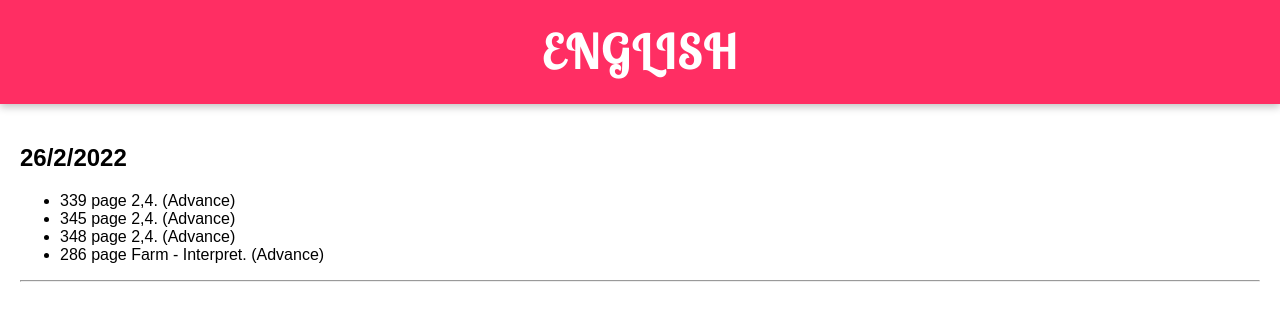
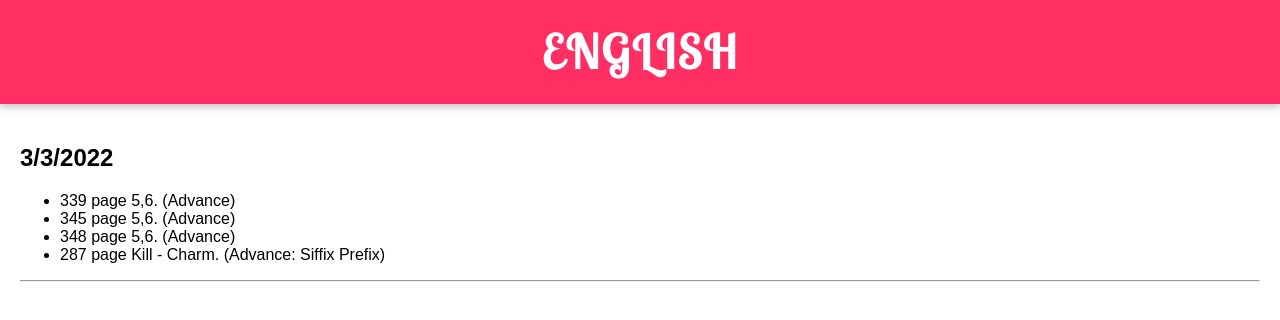
Before and after one commit to mdsiamss10/home-utor, a Next.js app: page /English in a window 1280 px wide. Shown: the top 320 px of the page. Built offline with nearby package versions, Linux system fonts and the light colour scheme; a web font is replaced by a local one.

Commit message:
Update English.js

```diff
--- a/pages/English.js
+++ b/pages/English.js
@@ -8,12 +8,12 @@ function English() {
       <div className={styles.box}>
 
         <div className={styles.hw_1}>
-          <h2>26/2/2022</h2>
+          <h2>3/3/2022</h2>
           <ul>
-            <li>339 page 2,4. (Advance)</li>
-            <li>345 page 2,4. (Advance)</li>
-            <li>348 page 2,4. (Advance)</li>
-            <li>286 page Farm - Interpret. (Advance)</li>
+            <li>339 page 5,6. (Advance)</li>
+            <li>345 page 5,6. (Advance)</li>
+            <li>348 page 5,6. (Advance)</li>
+            <li>287 page Kill - Charm. (Advance: Siffix Prefix)</li>
           </ul>
           <hr/>
         </div>
```
